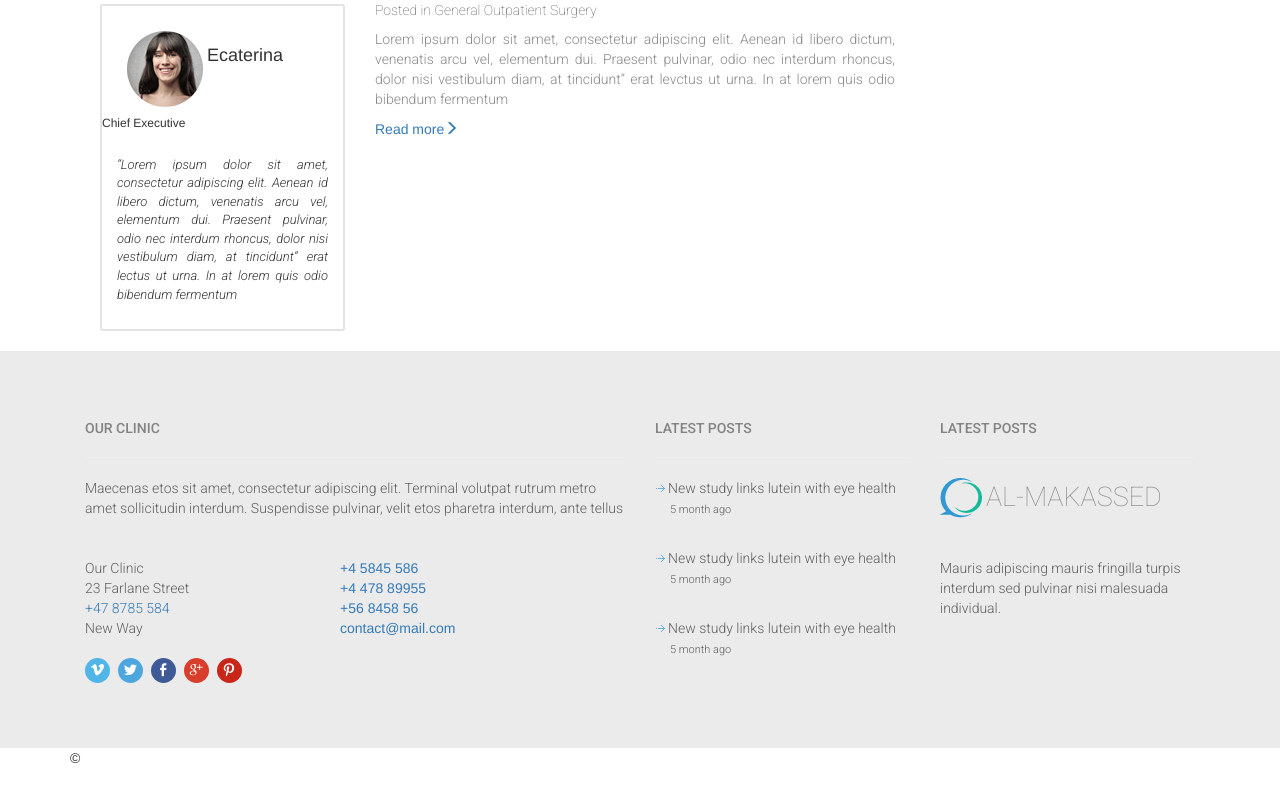
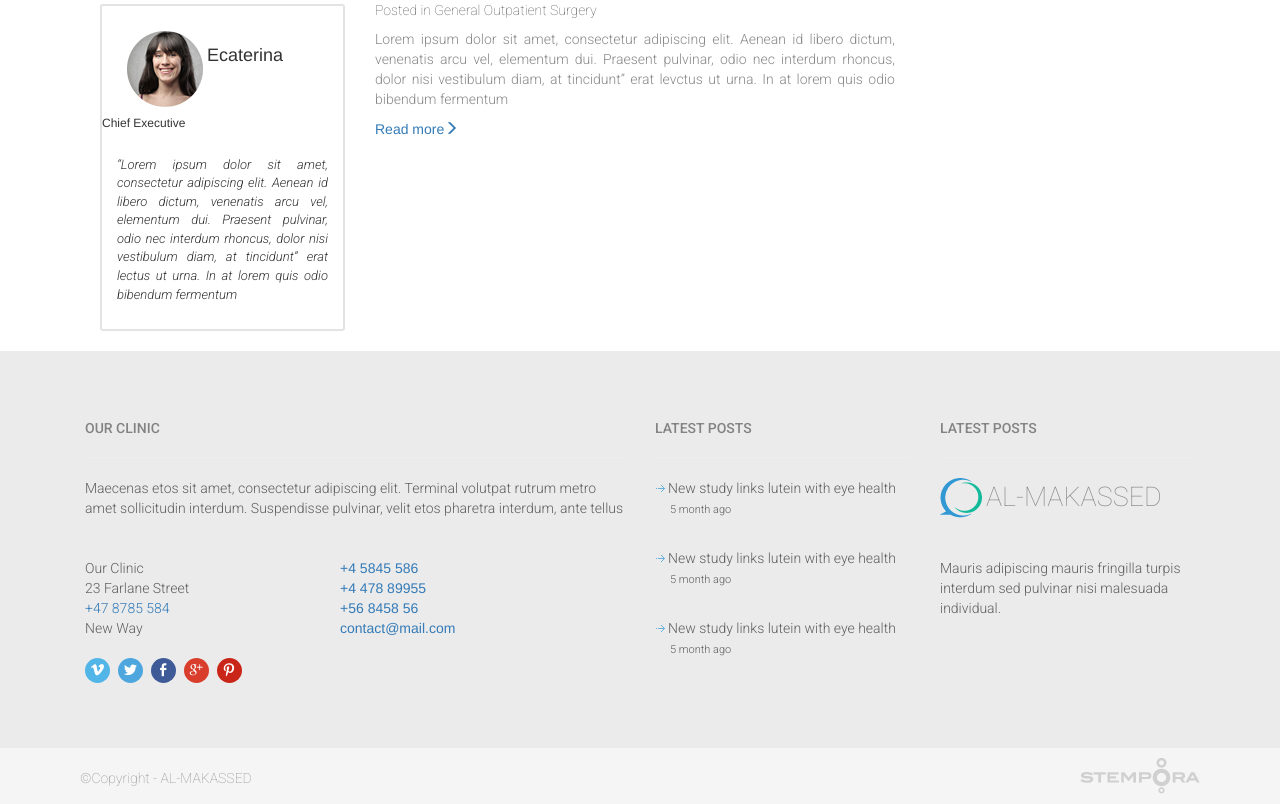
Before and after one commit to danmic94/stomatemplate, a plain HTML site: page index.html in a window 1280 px wide. Shown: the part 1794-2598 px from the top of the page. Before the commit the page ends 2562 px from the top, so only its background shows below. Drawn offline with Linux system fonts and the light colour scheme.

Commit message:
Finished 90% of layout and bottom section

```diff
--- a/css/custom.css
+++ b/css/custom.css
@@ -555,3 +555,20 @@ ul.right-one > li {
 	color: #5f5f5f;
 	font-weight: 300;
 }
+
+.bottom-copyright {
+	background-color: #f5f5f5 ;
+	color: #8c8b8b;
+	font-family: 'Roboto', sans-serif;
+	font-weight: 200;
+}
+
+div.bottom-copyright span {
+	margin-top: 10px;
+	padding: 10px;
+	display: inline-block;
+}
+
+div.bottom-copyright img {
+	padding: 10px;
+}
--- a/index.html
+++ b/index.html
@@ -388,7 +388,8 @@
 	</div>
 	<div class="bottom-copyright">
 		<div class="container">
-			<span>&copy;</span>
+			<span class-"pull-left">&copy;Copyright - AL-MAKASSED</span>
+			<img class="pull-right" src="img/logo/stempora.png" alt="bottom-logo">
 		</div>
 	</div>
     <!-- jQuery  -->
```
Also changed, not shown: img/logo/stempora.png (renamed from img/logo/Stempora Positive.png).
